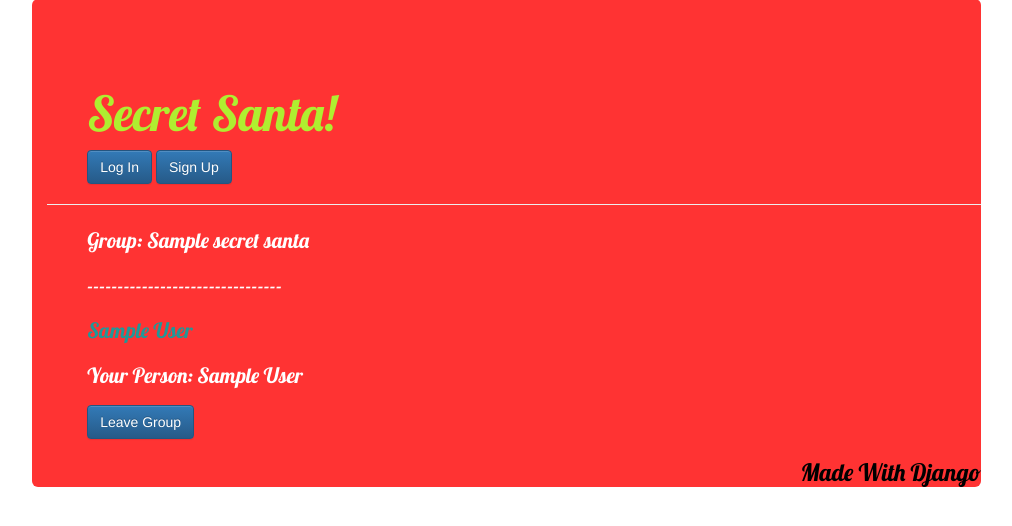
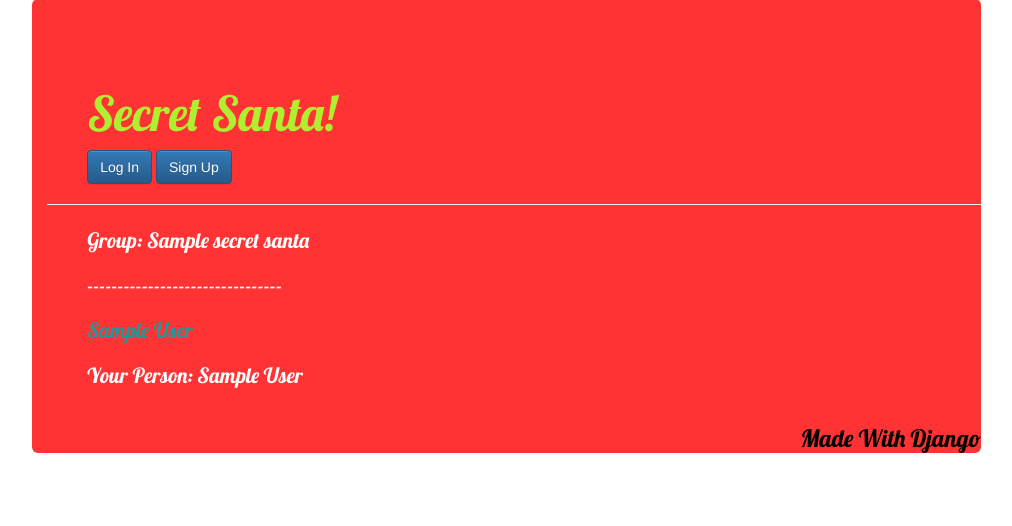
Before and after one commit to FadiAlnabolsi/Secret-Santa, a Django app: template secretsanta/templates/secret_santa_page.html in a window 1280 px wide. Shown: the part 79-605 px from the top of the page, without its empty margins (141-1153 px from the left). Run offline with Django 3.2, Linux system fonts and the light colour scheme; the template is opened without the code that fills it: most values are stand-ins (such as "Sample title", 1, 10 or a date in 2020); some libraries are stand-ins or nearby versions.

Commit message:
user can't leave once assignments are generated. admin can terminate group post-assignment

```diff
--- a/secretsanta/templates/secret_santa_page.html
+++ b/secretsanta/templates/secret_santa_page.html
@@ -51,6 +51,13 @@
 		{% if assignment %}
 			<p>Your Person: {{assignment.receiver.first_name}}  {{assignment.receiver.last_name}}</p>
 		{% endif %}
-		<a href="/secretsanta/{{SecretSanta.pk}}/leave/{{user.username}}"><button class="btn btn-primary">Leave Group</button></a>
+
+		{% if SecretSanta.assignments_generated == False %}
+			<a href="/secretsanta/{{SecretSanta.pk}}/leave/{{user.username}}"><button class="btn btn-primary">Leave Group</button></a>
+		{% endif %}
+
+		{% if SecretSanta.assignments_generated == True and  user == SecretSanta.owner %}
+			<a href="/secretsanta/{{SecretSanta.pk}}/leave/{{user.username}}"><button class="btn btn-primary">Terminate Group</button></a>
+		{% endif %}
 
 {% endblock %}
```
Also changed, not shown: secretsanta/db.sqlite3.
